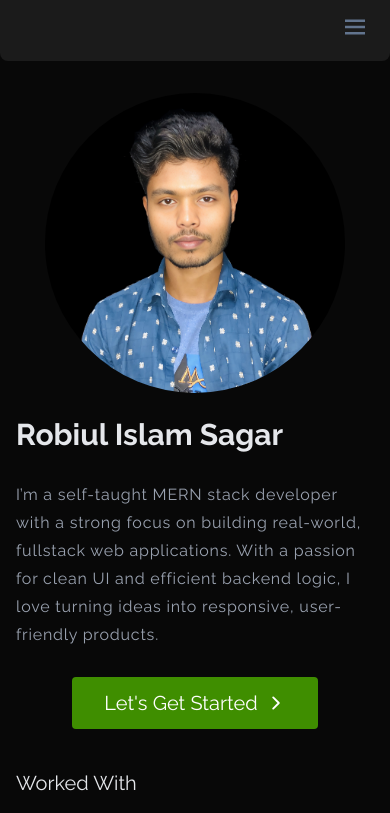
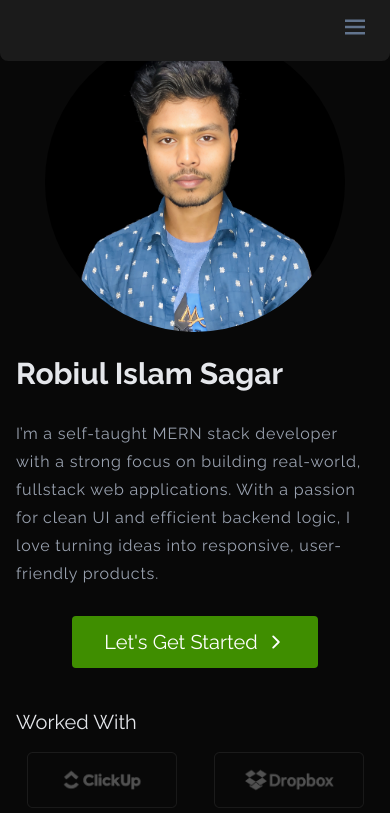
Before and after one commit to robiulsagor/portfolio-with-nextjs, a Next.js app: page / in a window 390 px wide. Shown: the top 813 px of the page. Built offline with nearby package versions, Linux system fonts and the light colour scheme.

Commit message:
feat: Make the navbar fixed on screen and make padding top adjustments on other components

```diff
--- a/app/components/CaseStudies.tsx
+++ b/app/components/CaseStudies.tsx
@@ -6,14 +6,14 @@ import TextHeaders from "./TextHeaders"
 
 const CaseStudies = () => {
     return (
-        <div className="wrapper" id="case-studies">
+        <div className="wrapper" id="case-studies" >
             <TextHeaders
                 header="Case Studies"
                 subtitle="Solving user &amp; business problems for more than 5+ years"
                 bg='white'
             />
 
-            <div className="mt-12 md:mt-24 space-y-24">
+            <div className="mt-12 md:mt-16 space-y-24">
                 {
                     caseStudies.map((caseStudy, index) => (
                         <CaseStudy
--- a/app/components/Hero.tsx
+++ b/app/components/Hero.tsx
@@ -13,7 +13,7 @@ const Hero = () => {
         <div className="bg-[#080808]">
             <Navbar />
 
-            <div className="max-w-6xl mx-auto px-4 py-8">
+            <div className="wrapper min-h-screen">
 
                 <div className="md:flex items-center justify-between ">
                     <div className="flex-1">
--- a/app/components/Navbar.tsx
+++ b/app/components/Navbar.tsx
@@ -49,7 +49,7 @@ const Navbar = () => {
     }, [showMenu])
 
     return (
-        <div className="max-w-7xl bg-[#1b1b1b] mx-auto rounded-bl-lg rounded-br-lg py-3 md:py-6 px-5">
+        <div className="fixed top-0 w-full left-[50%] -translate-x-[50%] z-50 max-w-7xl bg-[#1b1b1b] mx-auto rounded-bl-lg rounded-br-lg py-3 md:py-6 px-5">
             <div className="max-w-6xl mx-auto flex items-center justify-between gap-14">
                 {/* desktop nav */}
                 <div className="flex-1 hidden md:flex items-center justify-between text-slate-400">
--- a/app/components/RecentWorks.tsx
+++ b/app/components/RecentWorks.tsx
@@ -11,7 +11,7 @@ const RecentWorks = () => {
                 bg="white"
             />
 
-            <div className="mt-8 md:mt-24 grid grid-cols-1 md:grid-cols-2 gap-10">
+            <div className="mt-8 md:mt-16 grid grid-cols-1 md:grid-cols-2 gap-10">
                 {
                     recentWorks.map(data => (
                         <RecentWork key={data.id} data={data} />
--- a/app/components/Testimonials.tsx
+++ b/app/components/Testimonials.tsx
@@ -12,7 +12,7 @@ const Testimonials = () => {
                     bg="black"
                 />
 
-                <div className="mt-10 md:mt-24 grid grid-cols-1 lg:grid-cols-2 items-center justify-items-center justify-center gap-10 text-white">
+                <div className="mt-10 md:mt-16 grid grid-cols-1 lg:grid-cols-2 items-center justify-items-center justify-center gap-10 text-white">
                     {
                         testimonials.map(data => (
                             <Testimonial key={data.id}
--- a/app/globals.css
+++ b/app/globals.css
@@ -26,7 +26,7 @@ body {
 }
 
 .wrapper {
-  @apply max-w-6xl mx-auto px-4 py-8 md:py-14;
+  @apply max-w-6xl mx-auto px-4 py-8 md:pt-[100px];
 }
 
 /* just to define colors in the case studies page */
```
